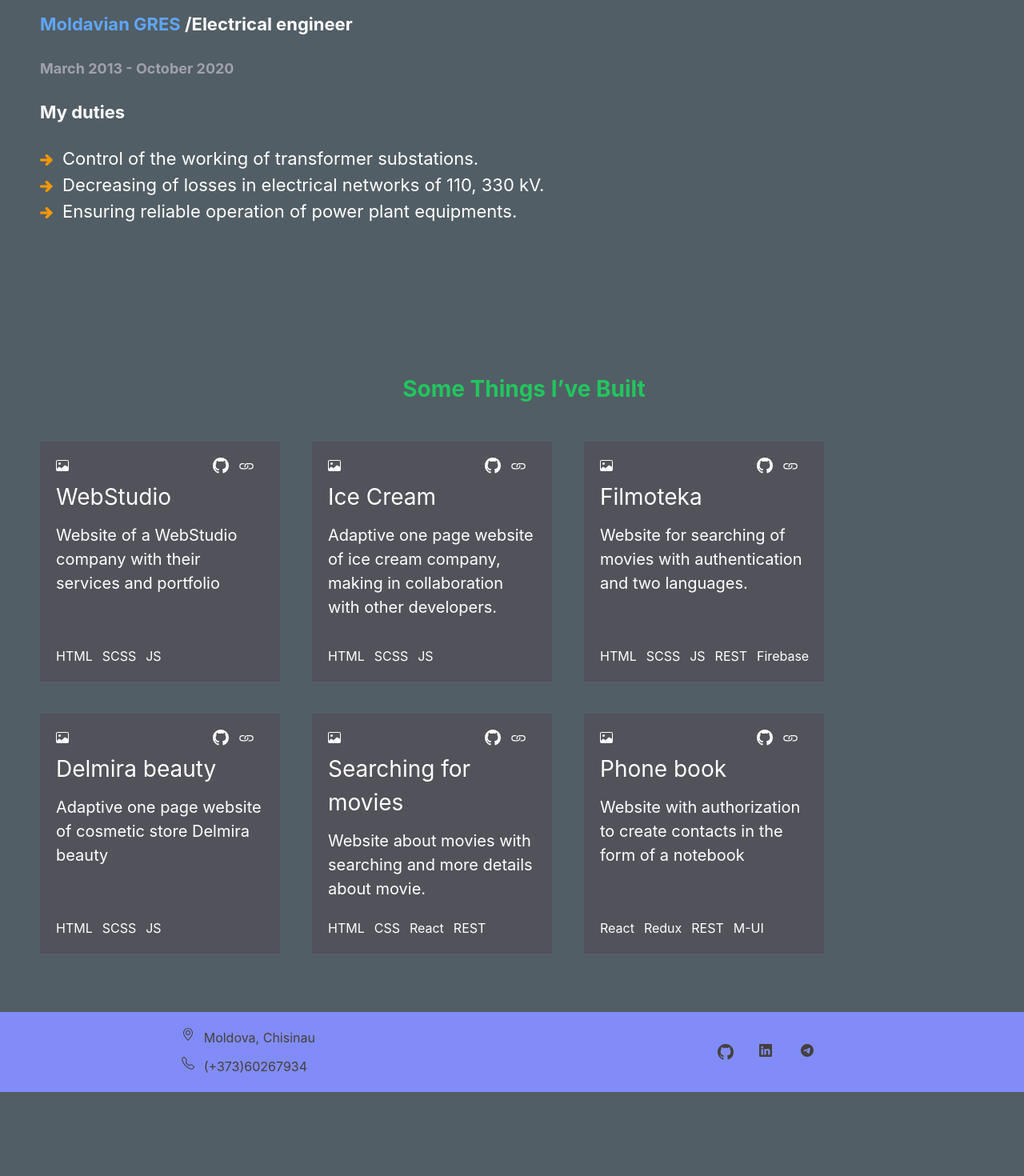
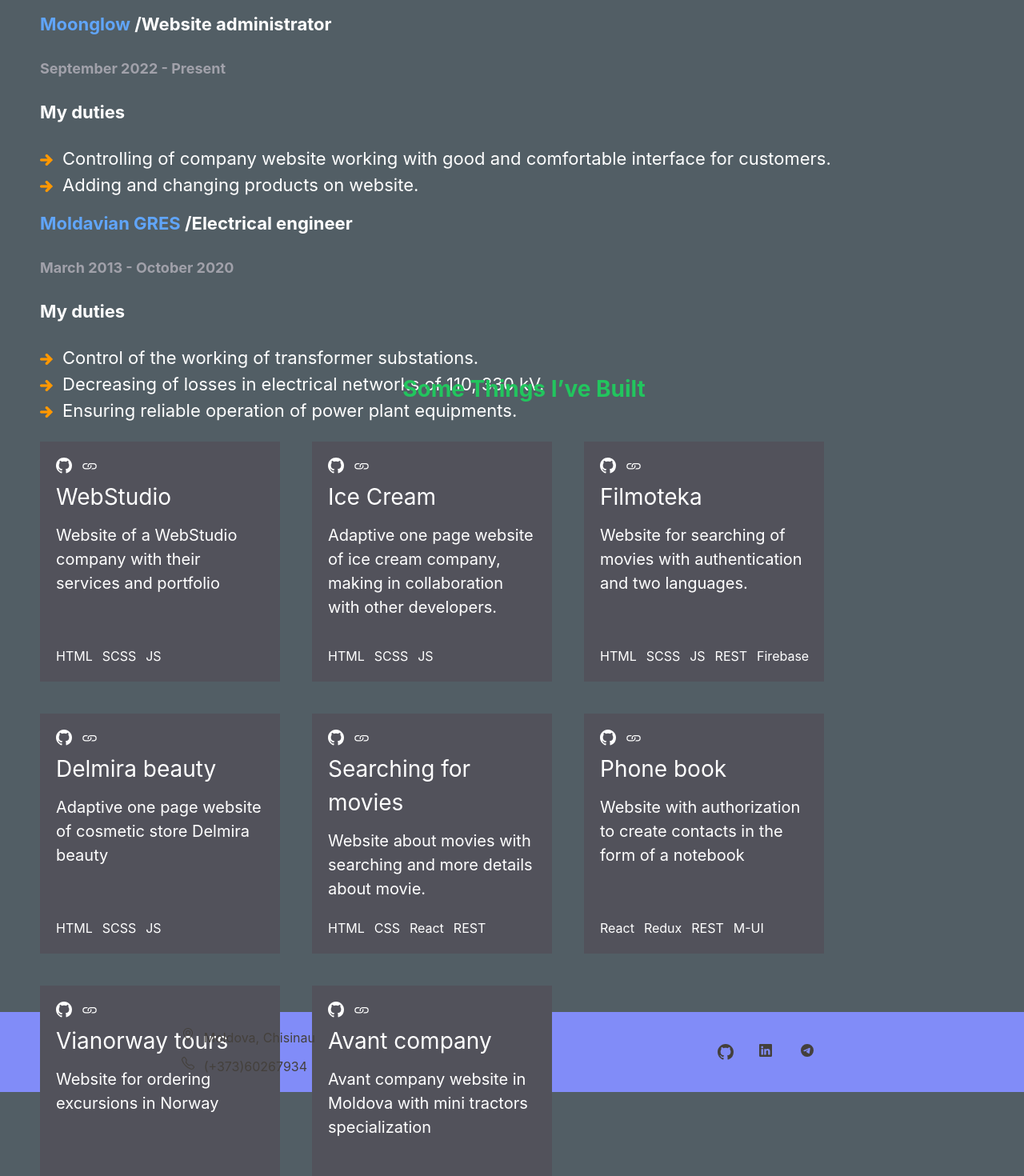
Before and after one commit to Iura-Radulov/portfolio, a React (Create React App) app: page / in a window 1280 px wide. Shown: the part 1200-2670 px from the top of the page at 80% size. Before the commit the page ends 2565 px from the top, so only its background shows below. Built offline with nearby package versions, Linux system fonts and the light colour scheme.

Commit message:
add two works

```diff
--- a/src/components/About.jsx
+++ b/src/components/About.jsx
@@ -39,15 +39,19 @@ export default function About() {
             <div className="flex">
               <ul className="flex ml-[50px]">
                 <li className="w-8 mr-5">
-                  <a href="https://github.com/Iura-Radulov">{gitHubIcon}</a>
+                  <a href="https://github.com/Iura-Radulov" target="blank">
+                    {gitHubIcon}
+                  </a>
                 </li>
                 <li className="w-8 mr-5">
-                  <a href="https://linkedin.com/in/iuri-radulov">
+                  <a href="https://linkedin.com/in/iuri-radulov" target="blank">
                     {linkedInIcon}
                   </a>
                 </li>
                 <li className="w-8 mr-5">
-                  <a href="https://t.me/Iuri_Radu">{telegramIcon}</a>
+                  <a href="https://t.me/Iuri_Radu" target="blank">
+                    {telegramIcon}
+                  </a>
                 </li>
               </ul>
             </div>
--- a/src/components/Contact.jsx
+++ b/src/components/Contact.jsx
@@ -26,13 +26,20 @@ export default function Contact({ id }) {
       </div>
       <ul className="flex ml-[50px]">
         <li className="w-8 mr-5">
-          <a href="https://github.com/Iura-Radulov">{gitHubIcon}</a>
+          <a href="https://github.com/Iura-Radulov" target="blank">
+            {gitHubIcon}
+          </a>
         </li>
         <li className="w-8 mr-5">
-          <a href="https://linkedin.com/in/iuri-radulov">{linkedInIcon}</a>
+          <a href="https://linkedin.com/in/iuri-radulov" target="blank">
+            {linkedInIcon}
+          </a>
         </li>
         <li className="w-8 mr-5">
-          <a href="https://t.me/Iuri_Radu">{telegramIcon}</a>
+          <a href="https://t.me/Iuri_Radu" target="blank">
+            {' '}
+            {telegramIcon}
+          </a>
         </li>
       </ul>
     </div>
--- a/src/components/Experience.jsx
+++ b/src/components/Experience.jsx
@@ -30,6 +30,28 @@ export default function Experience({ id }) {
           </li>
         </ul>
       </div>
+
+      <div>
+        <p className="font-bold text-[22px] mb-[25px]">
+          <span className="text-blue-400">Moonglow</span> /
+          <span>Website administrator</span>
+        </p>
+        <p className="font-bold text-[18px] mb-[25px] text-zinc-400">
+          September 2022 - Present
+        </p>
+        <p className="font-bold text-[22px] mb-[25px] ">My duties</p>
+        <ul className="text-[22px] mb-[15px]">
+          <li>
+            <img src={rightArrow} className="w-4 inline mr-3" alt="" />
+            Controlling of company website working with good and comfortable
+            interface for customers.
+          </li>
+          <li>
+            <img src={rightArrow} className="w-4 inline mr-3" alt="" />
+            Adding and changing products on website.
+          </li>
+        </ul>
+      </div>
       <div>
         <p className="font-bold text-[22px] mb-[25px]">
           <span className="text-blue-400">Moldavian GRES</span> /
--- a/src/components/Work.jsx
+++ b/src/components/Work.jsx
@@ -1,11 +1,19 @@
 // import { imageListClasses } from '@mui/material';
-import { gitHubIcon, linkIcon, imgIcon } from 'icons/svgIcon/svgIcons';
+import { gitHubIcon, linkIcon } from 'icons/svgIcon/svgIcons';
 // import { useState } from 'react';
+// import Backdrop from '@mui/material/Backdrop';
 
 import portfolio from './portfolioItem';
 
 export default function Work({ id }) {
-  // const [showImg, setShowImg] = useState(false);
+  // const [open, setOpen] = useState(false);
+  // const handleClose = () => {
+  //   setOpen(false);
+  // };
+  // const handleToggle = e => {
+  //   setOpen(!open);
+
+  // };
   return (
     <div className="lg:h-screen pl-[30px]" id={id}>
       <p className="font-bold text-[28px] mb-[25px] text-center text-green-500">
@@ -17,7 +25,25 @@ export default function Work({ id }) {
           {portfolio.map(item => (
             <li className="flex flex-col w-[300px] h-[300px] bg-zinc-600 m-5 p-5">
               <div className="flex justify-between">
-                <button type="button">{imgIcon}</button>
+                {/* <div>
+                  <button type="button" onClick={handleToggle}>
+                    {imgIcon}
+                  </button>
+                  <Backdrop
+                    sx={{
+                      color: '#fff',
+                      zIndex: theme => theme.zIndex.drawer + 1,
+                    }}
+                    open={open}
+                    onClick={handleClose}
+                  >
+                    <img
+                      src={item.image}
+                      alt="work example"
+                      className="w-[50%]"
+                    />
+                  </Backdrop>
+                </div> */}
 
                 <div className="flex">
                   <a className="mr-3" href={item.gitLink} target="blank">
--- a/src/components/portfolioItem.js
+++ b/src/components/portfolioItem.js
@@ -57,6 +57,23 @@ const portfolio = [
     link: 'https://iura-radulov.github.io/goit-react-hw-08-phonebook/ ',
     image: delmiraImg,
   },
+  {
+    title: 'Vianorway tours',
+    description: 'Website for ordering excursions in Norway',
+    technologies: ['React', 'Redux', 'Bootstrap', 'Emailjs'],
+    gitLink: 'https://github.com/Iura-Radulov/bergen-gid.git',
+    link: 'https://iura-radulov.github.io/bergen-gid/',
+    image: delmiraImg,
+  },
+  {
+    title: 'Avant company',
+    description:
+      'Avant company website in Moldova with mini tractors specialization',
+    technologies: ['Wordpress'],
+    gitLink: '#',
+    link: 'https://avanttecno.md/',
+    image: delmiraImg,
+  },
 ];
 
 export default portfolio;
--- a/src/icons/svgIcon/svgIcons.js
+++ b/src/icons/svgIcon/svgIcons.js
@@ -4,7 +4,7 @@ export const gitHubIcon = (
     width="20"
     height="20"
     fill="currentColor"
-    class="bi bi-github"
+    className="bi bi-github"
     viewBox="0 0 16 16"
   >
     <path d="M8 0C3.58 0 0 3.58 0 8c0 3.54 2.29 6.53 5.47 7.59.4.07.55-.17.55-.38 0-.19-.01-.82-.01-1.49-2.01.37-2.53-.49-2.69-.94-.09-.23-.48-.94-.82-1.13-.28-.15-.68-.52-.01-.53.63-.01 1.08.58 1.23.82.72 1.21 1.87.87 2.33.66.07-.52.28-.87.51-1.07-1.78-.2-3.64-.89-3.64-3.95 0-.87.31-1.59.82-2.15-.08-.2-.36-1.02.08-2.12 0 0 .67-.21 2.2.82.64-.18 1.32-.27 2-.27.68 0 1.36.09 2 .27 1.53-1.04 2.2-.82 2.2-.82.44 1.1.16 1.92.08 2.12.51.56.82 1.27.82 2.15 0 3.07-1.87 3.75-3.65 3.95.29.25.54.73.54 1.48 0 1.07-.01 1.93-.01 2.2 0 .21.15.46.55.38A8.012 8.012 0 0 0 16 8c0-4.42-3.58-8-8-8z" />
@@ -17,7 +17,7 @@ export const linkIcon = (
     width="20"
     height="20"
     fill="currentColor"
-    class="bi bi-link"
+    className="bi bi-link"
     viewBox="0 0 16 16"
   >
     <path d="M6.354 5.5H4a3 3 0 0 0 0 6h3a3 3 0 0 0 2.83-4H9c-.086 0-.17.01-.25.031A2 2 0 0 1 7 10.5H4a2 2 0 1 1 0-4h1.535c.218-.376.495-.714.82-1z" />
@@ -31,7 +31,7 @@ export const imgIcon = (
     width="16"
     height="16"
     fill="currentColor"
-    class="bi bi-image"
+    className="bi bi-image"
     viewBox="0 0 16 16"
   >
     <path d="M6.002 5.5a1.5 1.5 0 1 1-3 0 1.5 1.5 0 0 1 3 0z" />
@@ -45,7 +45,7 @@ export const geoIcon = (
     width="16"
     height="16"
     fill="currentColor"
-    class="bi bi-geo-alt"
+    className="bi bi-geo-alt"
     viewBox="0 0 16 16"
   >
     <path d="M12.166 8.94c-.524 1.062-1.234 2.12-1.96 3.07A31.493 31.493 0 0 1 8 14.58a31.481 31.481 0 0 1-2.206-2.57c-.726-.95-1.436-2.008-1.96-3.07C3.304 7.867 3 6.862 3 6a5 5 0 0 1 10 0c0 .862-.305 1.867-.834 2.94zM8 16s6-5.686 6-10A6 6 0 0 0 2 6c0 4.314 6 10 6 10z" />
@@ -58,7 +58,7 @@ export const phoneIcon = (
     width="16"
     height="16"
     fill="currentColor"
-    class="bi bi-telephone"
+    className="bi bi-telephone"
     viewBox="0 0 16 16"
   >
     <path d="M3.654 1.328a.678.678 0 0 0-1.015-.063L1.605 2.3c-.483.484-.661 1.169-.45 1.77a17.568 17.568 0 0 0 4.168 6.608 17.569 17.569 0 0 0 6.608 4.168c.601.211 1.286.033 1.77-.45l1.034-1.034a.678.678 0 0 0-.063-1.015l-2.307-1.794a.678.678 0 0 0-.58-.122l-2.19.547a1.745 1.745 0 0 1-1.657-.459L5.482 8.062a1.745 1.745 0 0 1-.46-1.657l.548-2.19a.678.678 0 0 0-.122-.58L3.654 1.328zM1.884.511a1.745 1.745 0 0 1 2.612.163L6.29 2.98c.329.423.445.974.315 1.494l-.547 2.19a.678.678 0 0 0 .178.643l2.457 2.457a.678.678 0 0 0 .644.178l2.189-.547a1.745 1.745 0 0 1 1.494.315l2.306 1.794c.829.645.905 1.87.163 2.611l-1.034 1.034c-.74.74-1.846 1.065-2.877.702a18.634 18.634 0 0 1-7.01-4.42 18.634 18.634 0 0 1-4.42-7.009c-.362-1.03-.037-2.137.703-2.877L1.885.511z" />
@@ -71,7 +71,7 @@ export const linkedInIcon = (
     width="16"
     height="16"
     fill="currentColor"
-    class="bi bi-linkedin"
+    className="bi bi-linkedin"
     viewBox="0 0 16 16"
   >
     <path d="M0 1.146C0 .513.526 0 1.175 0h13.65C15.474 0 16 .513 16 1.146v13.708c0 .633-.526 1.146-1.175 1.146H1.175C.526 16 0 15.487 0 14.854V1.146zm4.943 12.248V6.169H2.542v7.225h2.401zm-1.2-8.212c.837 0 1.358-.554 1.358-1.248-.015-.709-.52-1.248-1.342-1.248-.822 0-1.359.54-1.359 1.248 0 .694.521 1.248 1.327 1.248h.016zm4.908 8.212V9.359c0-.216.016-.432.08-.586.173-.431.568-.878 1.232-.878.869 0 1.216.662 1.216 1.634v3.865h2.401V9.25c0-2.22-1.184-3.252-2.764-3.252-1.274 0-1.845.7-2.165 1.193v.025h-.016a5.54 5.54 0 0 1 .016-.025V6.169h-2.4c.03.678 0 7.225 0 7.225h2.4z" />
@@ -84,7 +84,7 @@ export const telegramIcon = (
     width="16"
     height="16"
     fill="currentColor"
-    class="bi bi-telegram"
+    className="bi bi-telegram"
     viewBox="0 0 16 16"
   >
     <path d="M16 8A8 8 0 1 1 0 8a8 8 0 0 1 16 0zM8.287 5.906c-.778.324-2.334.994-4.666 2.01-.378.15-.577.298-.595.442-.03.243.275.339.69.47l.175.055c.408.133.958.288 1.243.294.26.006.549-.1.868-.32 2.179-1.471 3.304-2.214 3.374-2.23.05-.012.12-.026.166.016.047.041.042.12.037.141-.03.129-1.227 1.241-1.846 1.817-.193.18-.33.307-.358.336a8.154 8.154 0 0 1-.188.186c-.38.366-.664.64.015 1.088.327.216.589.393.85.571.284.194.568.387.936.629.093.06.183.125.27.187.331.236.63.448.997.414.214-.02.435-.22.547-.82.265-1.417.786-4.486.906-5.751a1.426 1.426 0 0 0-.013-.315.337.337 0 0 0-.114-.217.526.526 0 0 0-.31-.093c-.3.005-.763.166-2.984 1.09z" />
```
